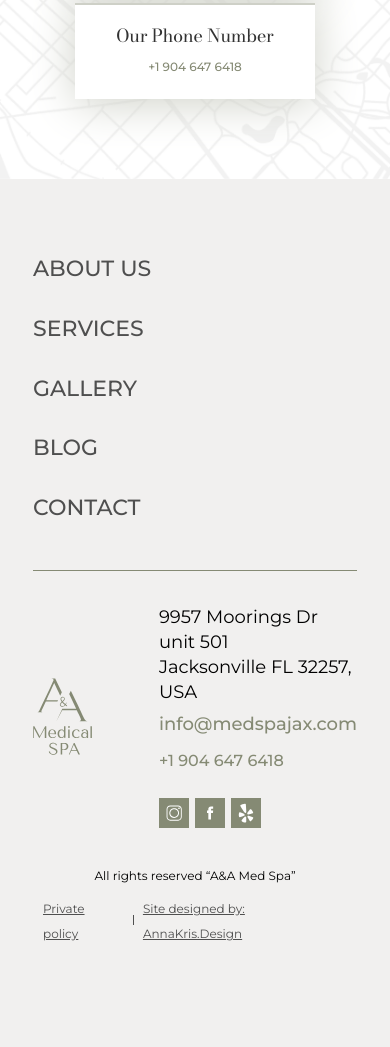
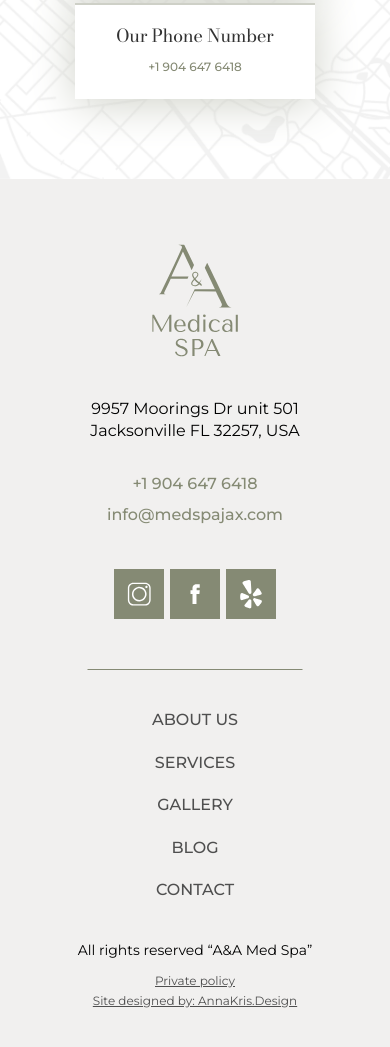
Before and after one commit to Turalinov/spajax.com, a plain HTML site: page docs/index.html in a window 390 px wide. Shown: the part 8003-9050 px from the top of the page. Before the commit the page ends 9023 px from the top, so only its background shows below. Drawn offline with nearby package versions, Linux system fonts and the light colour scheme.

Commit message:
added footer

```diff
--- a/docs/css/main.css
+++ b/docs/css/main.css
@@ -701,14 +701,37 @@ button:focus {
 .footer {
   padding: 75px 0;
 }
+@media screen and (max-width: 768px) {
+  .footer {
+    padding: 65px 0 75px;
+  }
+}
+
+.footer .container {
+  display: flex;
+  flex-direction: column;
+}
 
 .footer__menu {
   margin-bottom: 81px;
+}
+@media screen and (max-width: 768px) {
+  .footer__menu {
+    order: 30;
+    margin-bottom: 40px;
+    margin-top: 40px;
+  }
 }
 
 .footer__menu .menu__nav ul {
   justify-content: center;
   position: relative;
+}
+@media screen and (max-width: 768px) {
+  .footer__menu .menu__nav ul {
+    align-items: center;
+    font-size: 16px;
+  }
 }
 .footer__menu .menu__nav ul::before {
   content: "";
@@ -717,7 +740,21 @@ button:focus {
   width: 100%;
   height: 1px;
   bottom: -47px;
+  left: 50%;
+  transform: translateX(-50%);
   background-color: var(--clr-203);
+}
+@media screen and (max-width: 768px) {
+  .footer__menu .menu__nav ul::before {
+    max-width: 215px;
+    top: -40px;
+  }
+}
+
+@media screen and (max-width: 768px) {
+  .footer .menu__nav ul li + li {
+    margin-top: 20px;
+  }
 }
 
 .footer__menu .menu__nav ul li a {
@@ -739,17 +776,46 @@ button:focus {
   align-items: center;
   margin-bottom: 40px;
 }
+@media screen and (max-width: 768px) {
+  .footer__content {
+    order: 10;
+    flex-direction: column;
+    margin-bottom: 50px;
+  }
+}
 
 .footer__logo.logo {
   width: 86px;
   height: 113px;
 }
+@media screen and (max-width: 768px) {
+  .footer__logo.logo {
+    margin-bottom: 41px;
+  }
+}
+
 .footer__contacts {
+  display: flex;
+  flex-direction: column;
   margin-left: 67px;
+}
+@media screen and (max-width: 768px) {
+  .footer__contacts {
+    margin-left: 0;
+    font-size: 16px;
+    text-align: center;
+    align-items: center;
+  }
 }
 
 .footer__contacts-location {
   margin-bottom: 6px;
+}
+@media screen and (max-width: 768px) {
+  .footer__contacts-location {
+    margin-bottom: 30px;
+    order: 10;
+  }
 }
 
 .footer__contacts-email,
@@ -786,10 +852,28 @@ button:focus {
 .footer__contacts-email {
   margin-bottom: 11px;
 }
+@media screen and (max-width: 768px) {
+  .footer__contacts-email {
+    order: 30;
+    margin-bottom: 43px;
+  }
+}
 
 .footer__contacts-phone {
   font-size: 16px;
   margin-bottom: 26px;
+}
+@media screen and (max-width: 768px) {
+  .footer__contacts-phone {
+    order: 20;
+    margin-bottom: 9px;
+  }
+}
+
+@media screen and (max-width: 768px) {
+  .footer__contacts-socials {
+    order: 40;
+  }
 }
 
 .footer__rights {
@@ -797,11 +881,28 @@ button:focus {
   font-size: 12px;
   margin-bottom: 10px;
 }
+@media screen and (max-width: 768px) {
+  .footer__rights {
+    order: 40;
+    font-size: 14px;
+  }
+}
 
 .footer__links {
   display: flex;
   justify-content: center;
   align-items: center;
+}
+@media screen and (max-width: 768px) {
+  .footer__links {
+    order: 50;
+    font-size: 14px;
+  }
+}
+@media screen and (max-width: 400px) {
+  .footer__links {
+    flex-direction: column;
+  }
 }
 
 .footer__links-item {
@@ -817,6 +918,11 @@ button:focus {
   width: 1px;
   height: 10px;
   background-color: var(--clr-gray2);
+}
+@media screen and (max-width: 400px) {
+  .footer__links-item::before {
+    display: none;
+  }
 }
 .footer__links-item:first-child::before {
   display: none;
@@ -1802,6 +1908,12 @@ button:focus {
   background-color: var(--clr-203);
   transition: 0.3s;
 }
+@media screen and (max-width: 768px) {
+  .socials__item {
+    width: 50px;
+    height: 50px;
+  }
+}
 .socials__item:hover {
   background-color: var(--clr-210);
 }
@@ -1823,6 +1935,12 @@ button:focus {
   width: 20px;
   height: 20px;
 }
+@media screen and (max-width: 768px) {
+  .socials__img {
+    width: 30px;
+    height: 30px;
+  }
+}
 
 .ticket {
   padding: 30px 20px 35px;
--- a/docs/index.html
+++ b/docs/index.html
@@ -614,7 +614,7 @@
           9957 Moorings Dr unit 501<br>
           Jacksonville FL 32257, USA
         </div>
-        <a href="mailto:info@medspajax.com" class="footer__contacts-email">info@medspajax.com</a><br>
+        <a href="mailto:info@medspajax.com" class="footer__contacts-email">info@medspajax.com</a>
         <a href="tel:+19046476418" class="footer__contacts-phone">+1 904 647 6418</a>
         <ul class="footer__contacts-socials socials">
           <li class="socials__item">
@@ -649,11 +649,11 @@
 
     <ul class="footer__links">
       <li class="footer__links-item">
-        <a href="politics.html" class="footer__links-elem">Private policy</a>
+        <a href="politics.html" class="footer__links-elem" target="blank">Private policy</a>
       </li>
 
       <li class="footer__links-item">
-        <a href="https://www.behance.net/annakris" class="footer__links-elem">Site designed by: AnnaKris.Design</a>
+        <a href="https://www.behance.net/annakris" class="footer__links-elem" target="blank">Site designed by: AnnaKris.Design</a>
       </li>
     </ul>
     <!-- ссылки  -->
```
Also changed, not shown: docs/css/main.min.css.
